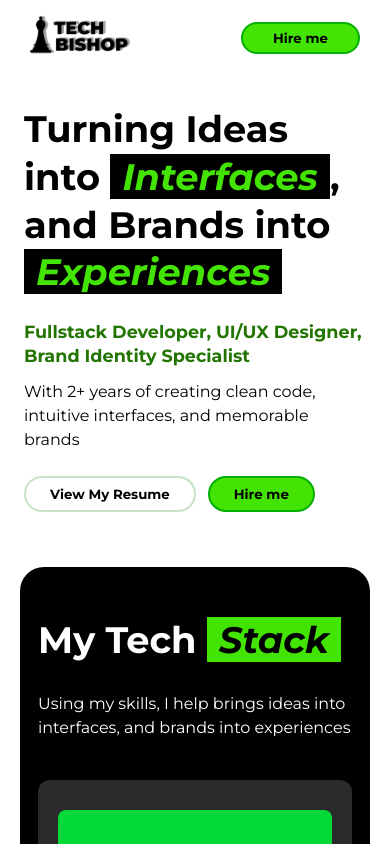
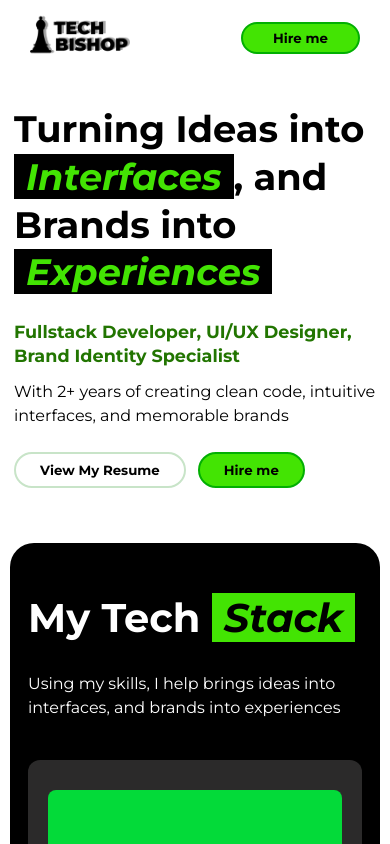
Before and after one commit to Georgeozoemena/Portfolio, a React (Vite) app: page / in a window 390 px wide. Shown: the top 844 px of the page. Built offline with nearby package versions, Linux system fonts and the light colour scheme.

Commit message:
XS Screen UI Adjustment

```diff
--- a/src/assets/styles/global.css
+++ b/src/assets/styles/global.css
@@ -892,6 +892,9 @@ em {
   button {
     padding: 8px 24px;
   }
+  .landing {
+    padding: 0 10px;
+  }
   .hero {
     padding: 15px 4px 55px;
 
@@ -925,7 +928,7 @@ em {
         gap: 24px;
 
         h1 {
-          font-size: 2.3rem;
+          font-size: 2.5rem;
         }
         p {
           text-align: left;
```
